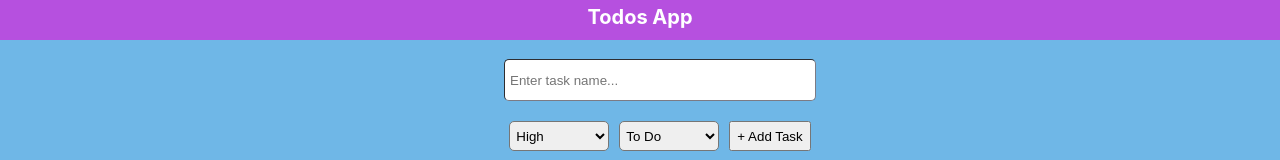
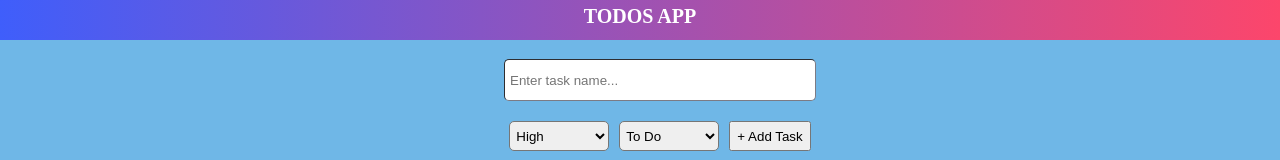
Before and after one commit to Prash28/Todos_v2.0, a React (Create React App) app: page / in a window 1280 px wide. Shown: the top 160 px of the page. Built offline with nearby package versions, Linux system fonts and the light colour scheme; no server answers.

Commit message:
added filter

```diff
--- a/src/App.css
+++ b/src/App.css
@@ -2,10 +2,13 @@
   text-align: center;
 }
 .header{
-  background-color: rgb(182, 80, 223);
+  /* background-color: rgb(89, 207, 128); */
+  background: rgb(63,94,251);
+  background: linear-gradient(90deg, rgba(63,94,251,1) 0%, rgba(252,70,107,1) 100%);
   height: 30px;
   color: #fff;
   font-size: 20px;
   padding:5px;
   font-weight: 700;
+  font-family: 'Segoe Print', 'Bradley Hand', Chilanka, TSCu_Comic, casual, cursive;
 }
--- a/src/App.js
+++ b/src/App.js
@@ -104,7 +104,7 @@
     };
   return (
     <div className="App">
-      <header className="header">Todos App</header>
+      <header className="header">TODOS APP</header>
       <ListComponent todos={todos} handleAddItem={handleAddItem}
       handleDeleteItem={handleDeleteItem} openModal={openModal} handleFilter={handleFilter}
       errMessage={errMessage} setErrorMessage={setErrorMessage} noData={noData}
```
